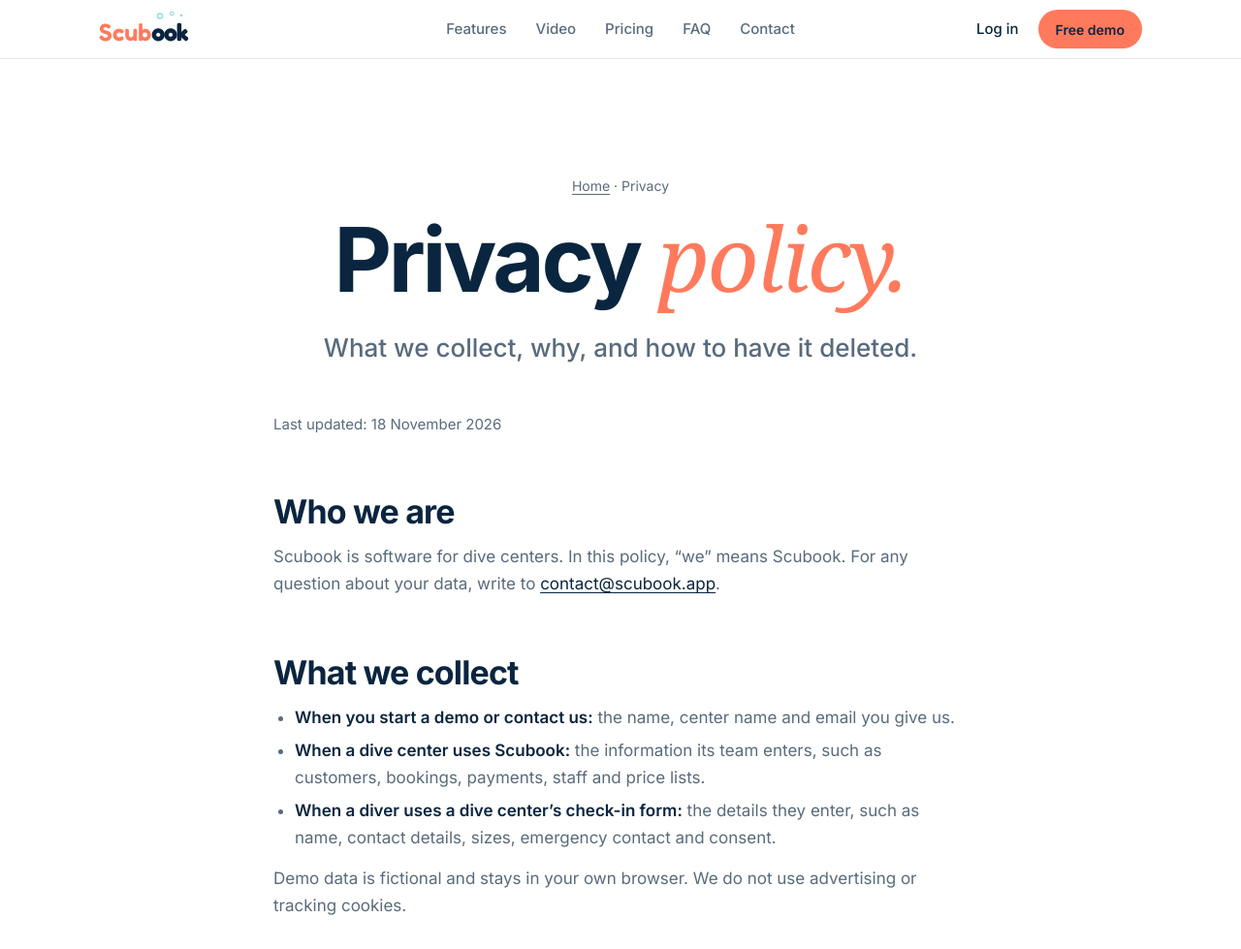
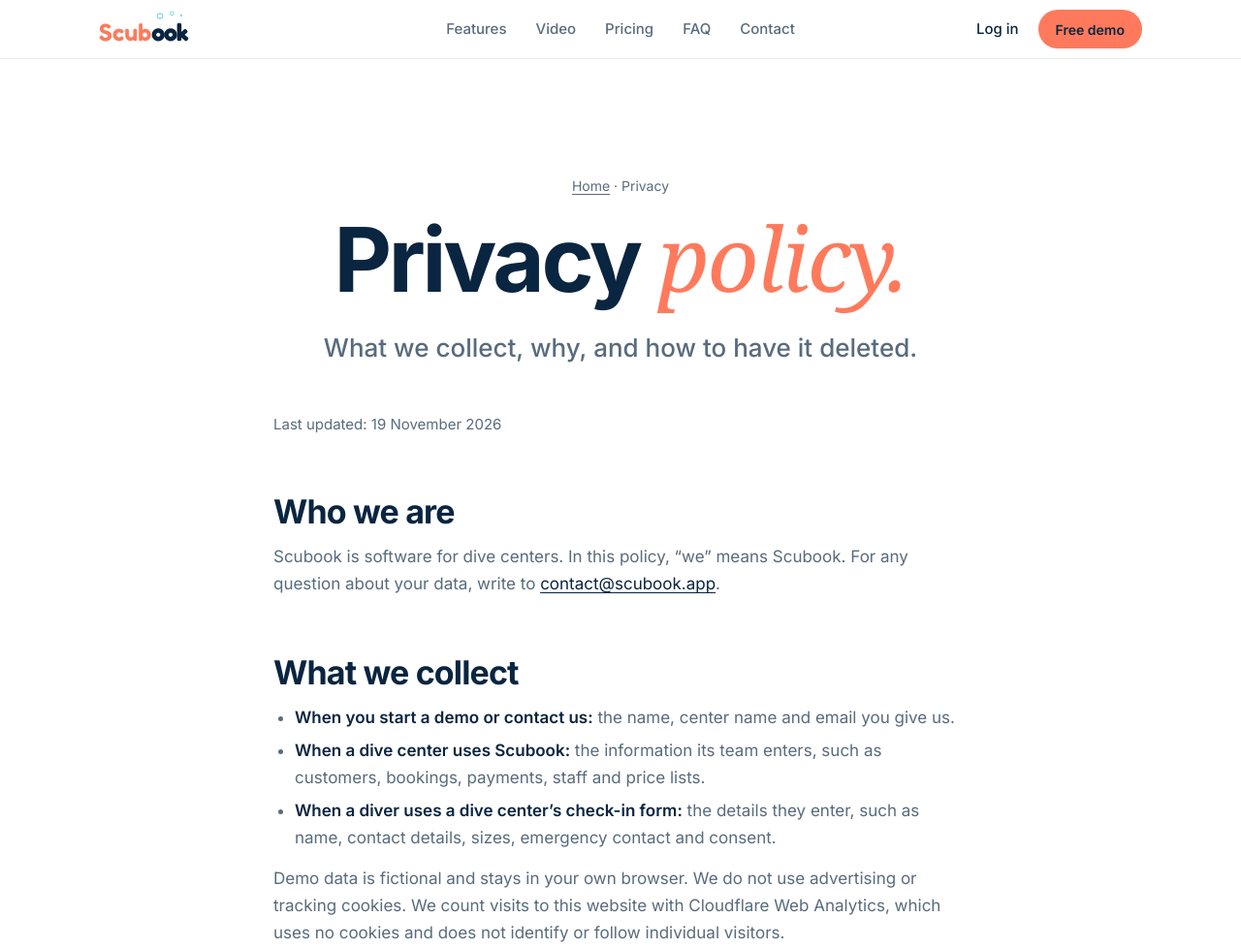
Before and after one commit to emilemourguans-sketch/Scubook, a plain HTML site: page privacy.html in a window 1280 px wide. Shown: the top 979 px of the page at 97% size. Drawn offline with Linux system fonts and the light colour scheme.

Commit message:
Cookie-free Cloudflare Web Analytics on public pages; privacy policy mentions it
Co-Authored-By: Claude Opus 5.5 <noreply@anthropic.com>

```diff
--- a/privacy.html
+++ b/privacy.html
@@ -72,7 +72,7 @@ footer{border-top:1px solid var(--hair);padding:28px 0;font-size:14px;color:var(
 <header><div class="w"><a class="logo" href="./" aria-label="Scubook"><span class="wm"><b>Scub</b><i>ook</i><svg class="wmb" viewBox="0 0 60 22" aria-hidden="true"><circle cx="9" cy="14" r="5" fill="none" stroke="#8AD9E3" stroke-width="2.2"/><circle cx="32" cy="9" r="3.4" fill="none" stroke="#8AD9E3" stroke-width="2"/><circle cx="50" cy="13" r="2.2" fill="#8AD9E3"/></svg></span></a><nav class="tabs" aria-label="Main"><a href="./#features">Features</a><a href="./#film">Video</a><a href="./#pricing">Pricing</a><a href="faq.html">FAQ</a><a href="./#contact">Contact</a></nav><div class="links"><a href="app.html">Log in</a><a class="btn s" href="app.html?demo">Free demo</a></div></div></header>
 <main id="top"><section class="fhero"><div class="w"><nav class="crumb up" aria-label="Breadcrumb"><a href="./">Home</a> · Privacy</nav><h1 class="up">Privacy <em>policy.</em></h1><p class="sub up">What we collect, why, and how to have it deleted.</p></div></section>
 <section class="pol"><div class="w">
-<p class="upd">Last updated: 18 November 2026</p>
+<p class="upd">Last updated: 19 November 2026</p>
 
 <h2>Who we are</h2>
 <p>Scubook is software for dive centers. In this policy, “we” means Scubook. For any question about your data, write to <a href="mailto:contact@scubook.app">contact@scubook.app</a>.</p>
@@ -83,7 +83,7 @@ footer{border-top:1px solid var(--hair);padding:28px 0;font-size:14px;color:var(
 <li><strong>When a dive center uses Scubook:</strong> the information its team enters, such as customers, bookings, payments, staff and price lists.</li>
 <li><strong>When a diver uses a dive center’s check-in form:</strong> the details they enter, such as name, contact details, sizes, emergency contact and consent.</li>
 </ul>
-<p>Demo data is fictional and stays in your own browser. We do not use advertising or tracking cookies.</p>
+<p>Demo data is fictional and stays in your own browser. We do not use advertising or tracking cookies. We count visits to this website with Cloudflare Web Analytics, which uses no cookies and does not identify or follow individual visitors.</p>
 
 <h2>Why we use it</h2>
 <p>We use your details only to reply to you, to follow up on Scubook, and to run the service for the dive center that uses it. Data entered by a dive center belongs to that dive center: we process it on its behalf and only to provide Scubook.</p>
@@ -116,4 +116,5 @@ footer{border-top:1px solid var(--hair);padding:28px 0;font-size:14px;color:var(
 </main>
 <footer><div class="w"><span>© <span id="yr"></span> Scubook · Made in Indonesia</span><nav class="fnav" aria-label="Product"><a class="flink" href="dive-center-booking-software.html">Bookings</a><a class="flink" href="dive-center-check-in.html">Check-in</a><a class="flink" href="dive-center-payments.html">Payments</a><a class="flink" href="dive-instructor-commission.html">Commissions</a><a class="flink" href="./">Home</a></nav><nav class="flegal" aria-label="Legal"><a href="terms.html">Terms</a><a href="refund.html">Refunds</a></nav><details><summary>Privacy</summary><p>When you start a demo or contact us, we store the name, center name and email you give us, only to reply to you and to follow up on Scubook. We do not sell or share them. Demo data stays in your own browser.</p><p>To have your details deleted, write to us and we will do it. This is a summary. <a href="privacy.html" style="text-decoration:underline;text-underline-offset:3px">Read the full privacy policy</a>.</p></details></div></footer>
 <script>document.getElementById('yr').textContent=new Date().getFullYear();(function(){var still=matchMedia('(prefers-reduced-motion:reduce)').matches,e=[].slice.call(document.querySelectorAll('.up'));if(!('IntersectionObserver'in window)||still){e.forEach(function(x){x.classList.add('in')});return}var o=new IntersectionObserver(function(a){a.forEach(function(x){if(x.isIntersecting){x.target.classList.add('in');o.unobserve(x.target)}})},{threshold:.05});e.forEach(function(x){o.observe(x)});var h=location.hash&&document.getElementById(location.hash.slice(1));if(h&&h.tagName==='DETAILS')h.open=true})()</script>
+<script defer src="https://static.cloudflareinsights.com/beacon.min.js" data-cf-beacon='{"token": "a7520f1507dd47e3bd2fa6718555115f"}'></script>
 </body></html>
```
Also changed, not shown: 404.html (+1 -0 lines), dive-center-booking-software.html (+1 -0 lines), dive-center-check-in.html (+1 -0 lines), dive-center-payments.html (+1 -0 lines), dive-instructor-commission.html (+1 -0 lines), faq.html (+1 -0 lines), index.html (+2 -1 lines), refund.html (+1 -0 lines), terms.html (+1 -0 lines).
